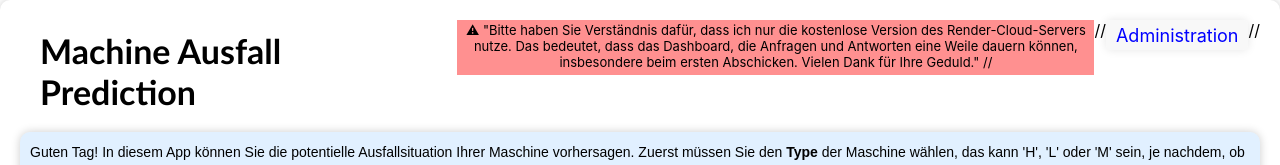
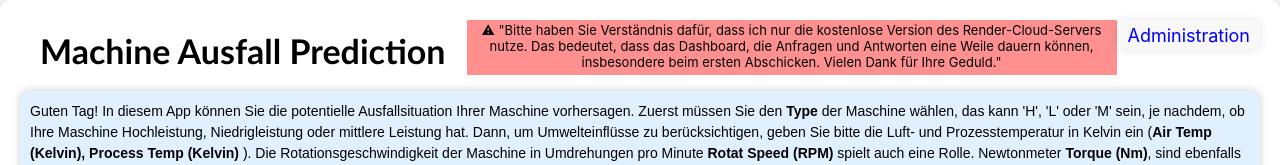
Before and after one commit to solainv/machine-fail-reactapp, a React (Create React App) app: page / in a window 1280 px wide. Shown: the top 165 px of the page. Built offline with nearby package versions, Linux system fonts and the light colour scheme.

Commit message:
Update App.js

```diff
--- a/src/App.js
+++ b/src/App.js
@@ -1,3 +1,4 @@
+
 
 import React, { useState, useEffect } from 'react';
 import { BrowserRouter as Router, Route, Redirect } from 'react-router-dom';
@@ -6,22 +7,16 @@ import FailureForm from './FailureForm';
 import DashAppIntegration from './dash';
 import FeedbackDashboard from './FeedbackDashboard';
 import './App.css';
-import Login from './AdminLogin';
-
+import AdminLogin from './AdminLogin'; // Änderung: Importiere die AdminLogin-Komponente
 
 function App() {
   const [isLoggedIn, setIsLoggedIn] = useState(false);
   const [isLoading, setIsLoading] = useState(true);
-  const [isAdmin, setIsAdmin] = useState(false);
 
   useEffect(() => {
     const loggedInStatus = localStorage.getItem('isLoggedIn');
     setIsLoggedIn(loggedInStatus === 'true');
     setIsLoading(false);
-
-    // Hier würdest du normalerweise die Überprüfung durchführen, ob der Benutzer ein Administrator ist.
-    // Für diese Beispielimplementierung setzen wir isAdmin einfach auf true.
-    setIsAdmin(true);
   }, []);
 
   const handleLogin = () => {
@@ -55,10 +50,9 @@ function App() {
                         ⚠ "Bitte haben Sie Verständnis dafür, dass ich nur die kostenlose Version des Render-Cloud-Servers
                         nutze. Das bedeutet, dass das Dashboard, die Anfragen und Antworten eine Weile dauern können,
                         insbesondere beim ersten Abschicken. Vielen Dank für Ihre Geduld."
-        //</div>
-        //<a href='http://localhost:3000/admin'>Administration</a>
-        //</div>
-
+                      </div>
+                      <a href='/admin'>Administration</a> {/* Änderung: Link zur AdminLogin-Komponente */}
+                    </div>
                     <p>
                       Guten Tag! In diesem App  können Sie die potentielle Ausfallsituation Ihrer Maschine vorhersagen.
                       Zuerst müssen Sie den <strong>Type</strong> der Maschine wählen, das kann 'H', 'L' oder 'M' sein, je nachdem, ob Ihre Maschine
@@ -104,7 +98,7 @@ function App() {
             <Route path="/admin">
               {!isLoggedIn ? (
                 <div className="admin-login-page">
-                  <Login onLogin={handleLogin} />
+                  <AdminLogin onLogin={handleLogin} /> {/* Änderung: Verwende AdminLogin statt Login */}
                 </div>
               ) : (
                 <FeedbackDashboard onLogout={handleLogout} />
```
Lines whose indentation alone changed are shown as unchanged.
